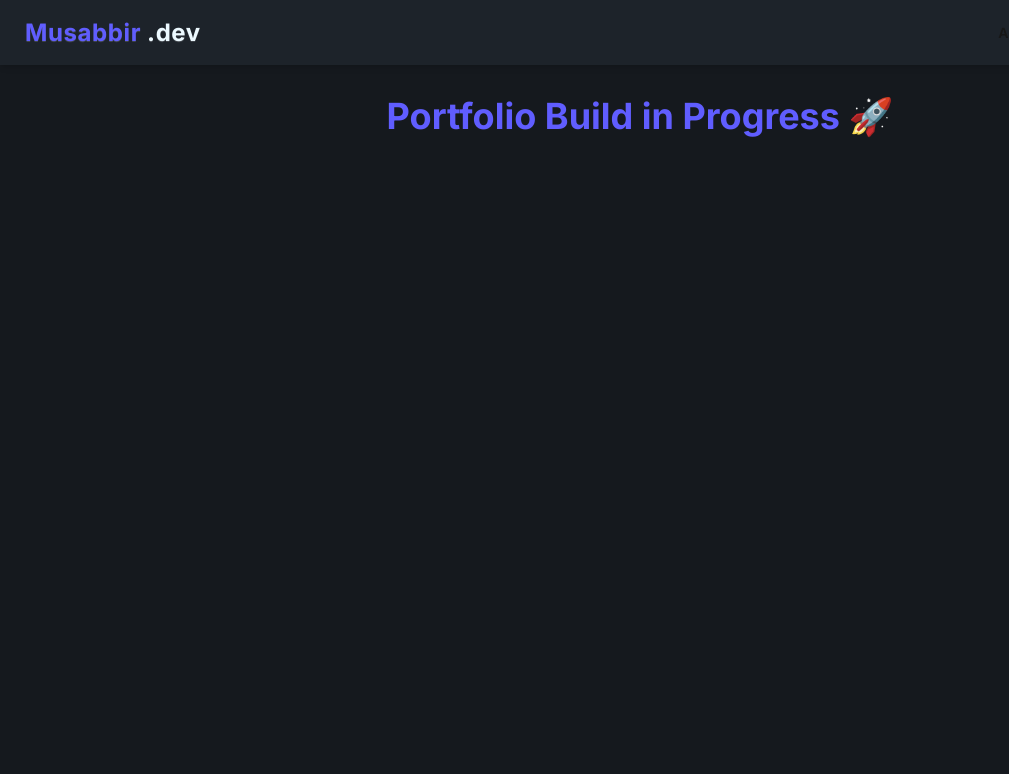
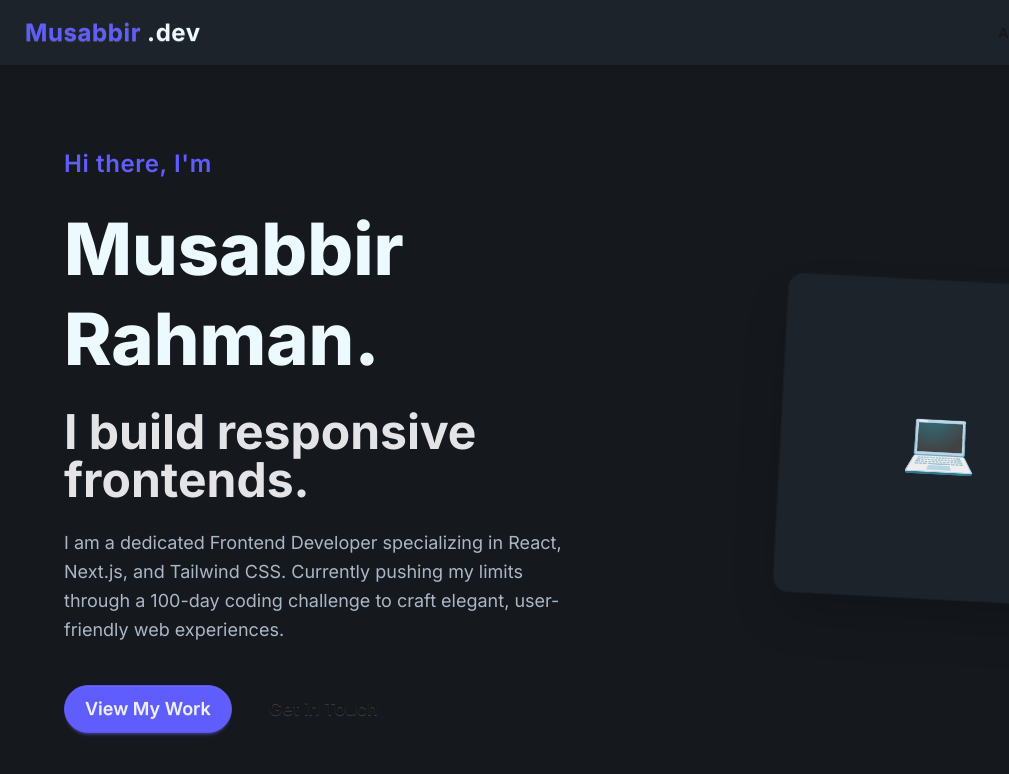
Before and after one commit to musabbirrahman/my-portfolio-dev, a Next.js app: page / in a window 1280 px wide. Shown: the top 774 px of the page, without its empty margins (0-1009 px from the left). Built offline with nearby package versions, Linux system fonts and the light colour scheme.

Commit message:
created hero section

```diff
--- a/src/app/page.js
+++ b/src/app/page.js
@@ -1,9 +1,10 @@
+import Hero from "../components/Hero";
+
 export default function Home() {
   return (
-    <main className="min-h-screen pt-24 bg-base-300">
-      <h1 className="text-center text-4xl font-bold text-primary">
-        Portfolio Build in Progress 🚀
-      </h1>
+    <main>
+      <Hero />
+      {/* We will add About, Skills, and Projects components down here next! */}
     </main>
   );
 }
--- /dev/null
+++ b/src/components/Hero.jsx
@@ -0,0 +1,58 @@
+"use client"; // This tells Next.js to run this on the client side for animations
+import { motion } from "framer-motion";
+import Link from "next/link";
+
+export default function Hero() {
+  return (
+    <section className="min-h-screen flex items-center justify-center bg-base-300 px-6 pt-20">
+      <div className="max-w-6xl w-full grid md:grid-cols-2 gap-12 items-center">
+
+        {/* Left Side: Text & Buttons */}
+        <motion.div
+          initial={{ opacity: 0, y: 30 }}
+          animate={{ opacity: 1, y: 0 }}
+          transition={{ duration: 0.8, ease: "easeOut" }}
+          className="space-y-6"
+        >
+          <h2 className="text-xl md:text-2xl text-primary font-semibold tracking-wide">
+            Hi there, I'm
+          </h2>
+          <h1 className="text-5xl md:text-7xl font-extrabold text-base-content leading-tight">
+            Musabbir Rahman.
+          </h1>
+          <h3 className="text-3xl md:text-5xl font-bold text-neutral-content">
+            I build responsive frontends.
+          </h3>
+          <p className="text-lg text-base-content/70 max-w-lg leading-relaxed">
+            I am a dedicated Frontend Developer specializing in React, Next.js, and Tailwind CSS.
+            Currently pushing my limits through a 100-day coding challenge to craft elegant, user-friendly web experiences.
+          </p>
+
+          <div className="flex gap-4 pt-4">
+            <Link href="#projects" className="btn btn-primary btn-lg rounded-full">
+              View My Work
+            </Link>
+            <Link href="#contact" className="btn btn-outline btn-lg rounded-full">
+              Get in Touch
+            </Link>
+          </div>
+        </motion.div>
+
+        {/* Right Side: Visual/Image Placeholder */}
+        <motion.div
+          initial={{ opacity: 0, scale: 0.9 }}
+          animate={{ opacity: 1, scale: 1 }}
+          transition={{ duration: 0.8, delay: 0.2, ease: "easeOut" }}
+          className="hidden md:flex justify-center"
+        >
+          {/* For now, this is a stylized decorative box. Later, we can swap this for a sleek profile photo or a 3D graphic! */}
+          <div className="w-80 h-80 bg-gradient-to-br from-primary to-secondary rounded-full blur-2xl opacity-20 absolute -z-10"></div>
+          <div className="w-80 h-80 rounded-2xl bg-base-100 shadow-2xl border border-base-200 flex items-center justify-center rotate-3 hover:rotate-0 transition-transform duration-500">
+             <span className="text-6xl">💻</span>
+          </div>
+        </motion.div>
+
+      </div>
+    </section>
+  );
+}
```
